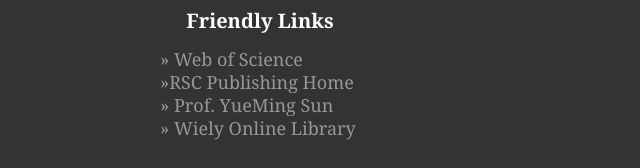
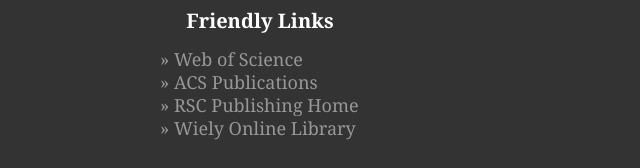
Before and after one commit to yqdai306SEUchem/yqdai306SEUchem.github.io, a plain HTML site: page CHINESE.html in a window 1280 px wide. Shown: the part 2359-2527 px from the top of the page, 0-640 px from the left. Drawn offline with Linux system fonts and the light colour scheme.

Commit message:
Update CHINESE.html
delete facility and correct the wrong friend links.

```diff
--- a/CHINESE.html
+++ b/CHINESE.html
@@ -21,7 +21,6 @@
         <li><a href="NEWS.html">NEWS</a></li>
         <li><a href="RESEARCH.html">Research</a></li>        <li><a href="PUBLICATION.html">Publication</a></li>
         <li><a href="GROUP.html">Group</a></li>
-        <li><a href="FACILITY.html">Facility</a></li>
         <li><a href="GALLERY.html">gallery</a></li>
         <li  class="active"><a href="CHINESE.html">中文简介</a></li>
 
@@ -125,8 +124,8 @@
                 <h2>Friendly Links</h2>
                 <ul>
                     <li><a href="http://apps.webofknowledge.com/UA_GeneralSearch_input.do?product=UA&amp;search_mode=GeneralSearch&amp;SID=8EFHJRw9lsLOAXb75WD&amp;preferencesSaved=">&raquo; Web of Science</a></li>
-                    <li><a href="https://pubs.acs.org.ccindex.cn/">&raquo;RSC Publishing Home</a></li>
-                    <li><a href="https://pubs.rsc.org/">&raquo; Prof. YueMing Sun</a></li>
+                    <li><a href="https://pubs.acs.org.ccindex.cn/">&raquo; ACS Publications</a></li>
+                    <li><a href="https://pubs.rsc.org/">&raquo; RSC Publishing Home</a></li>
                     <li><a href="https://onlinelibrary.wiley.com/">&raquo; Wiely Online Library</a></li>
                 </ul>
             </div>
```
